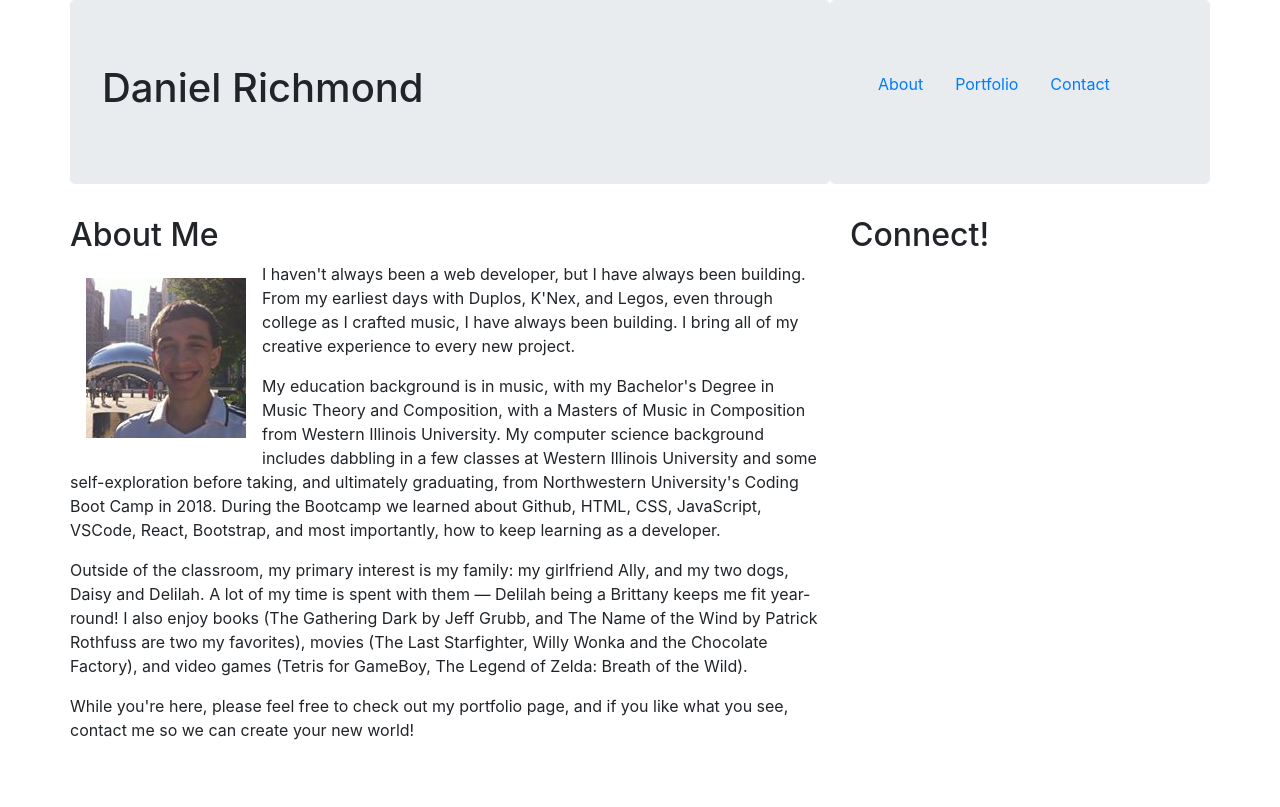
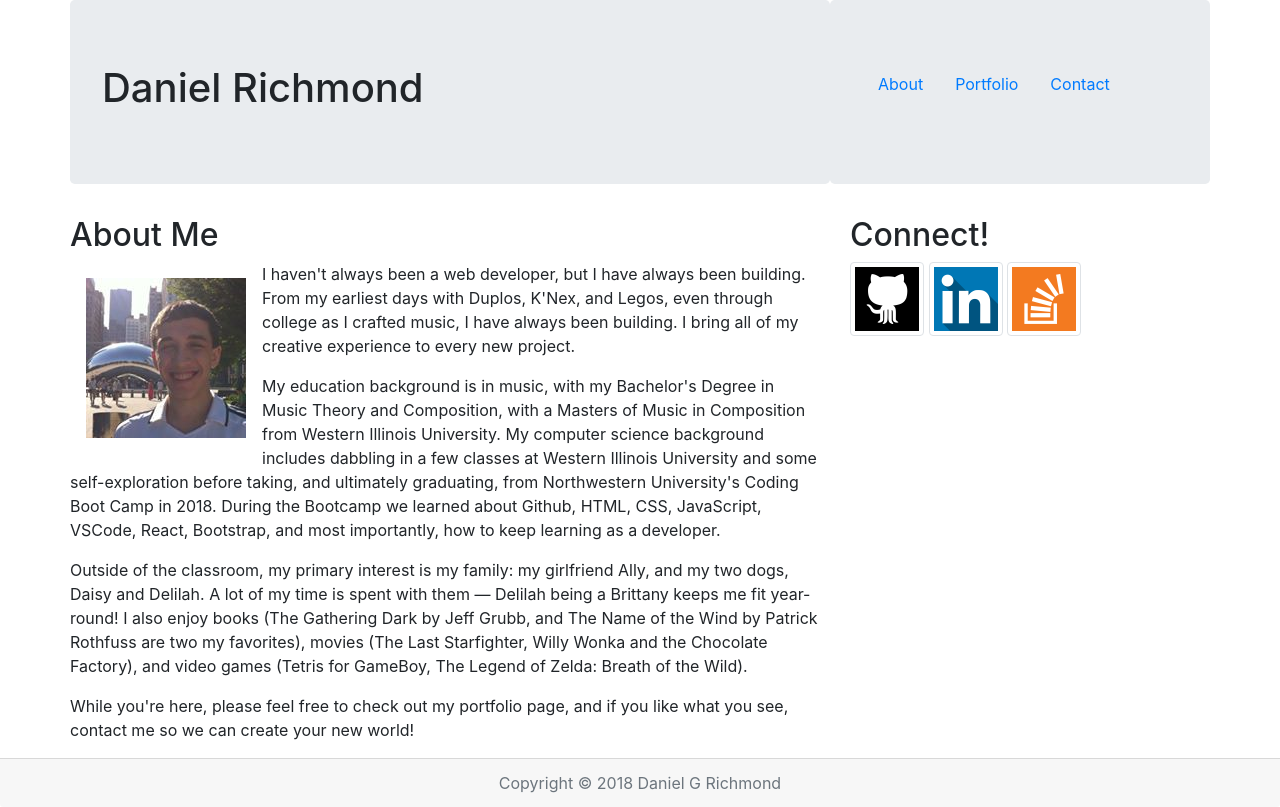
Before and after one commit to Sonic12040/bootstrap-portfolio, a plain HTML site: page index.html in a window 1280 px wide. Drawn offline with nearby package versions, Linux system fonts and the light colour scheme.

Commit message:
Addition of the Footer section.

```diff
--- a/index.html
+++ b/index.html
@@ -38,10 +38,15 @@
             </div>
             <div class="col-4">
                 <h2>Connect!</h2>
-
+                <a href="https://github.com/Sonic12040"><img src="./img/gitHub.png" alt="GitHub" class="img-thumbnail"></a>
+                <a href="https://www.linkedin.com/in/danielgrichmond"><img src="./img/linkedIn.png" alt="LinkedIn" class="img-thumbnail"></a>
+                <a href="https://stackoverflow.com/users/9054375/daniel-richmond"><img src="./img/stackOverflow.png" alt="Stack Overflow" class="img-thumbnail"></a>
             </div>
           </div>
         </div>
       </div>
+      <footer class="card-footer text-center text-muted">
+          Copyright &copy; 2018 Daniel G Richmond
+      </footer>
 </body>
 </html>
```
